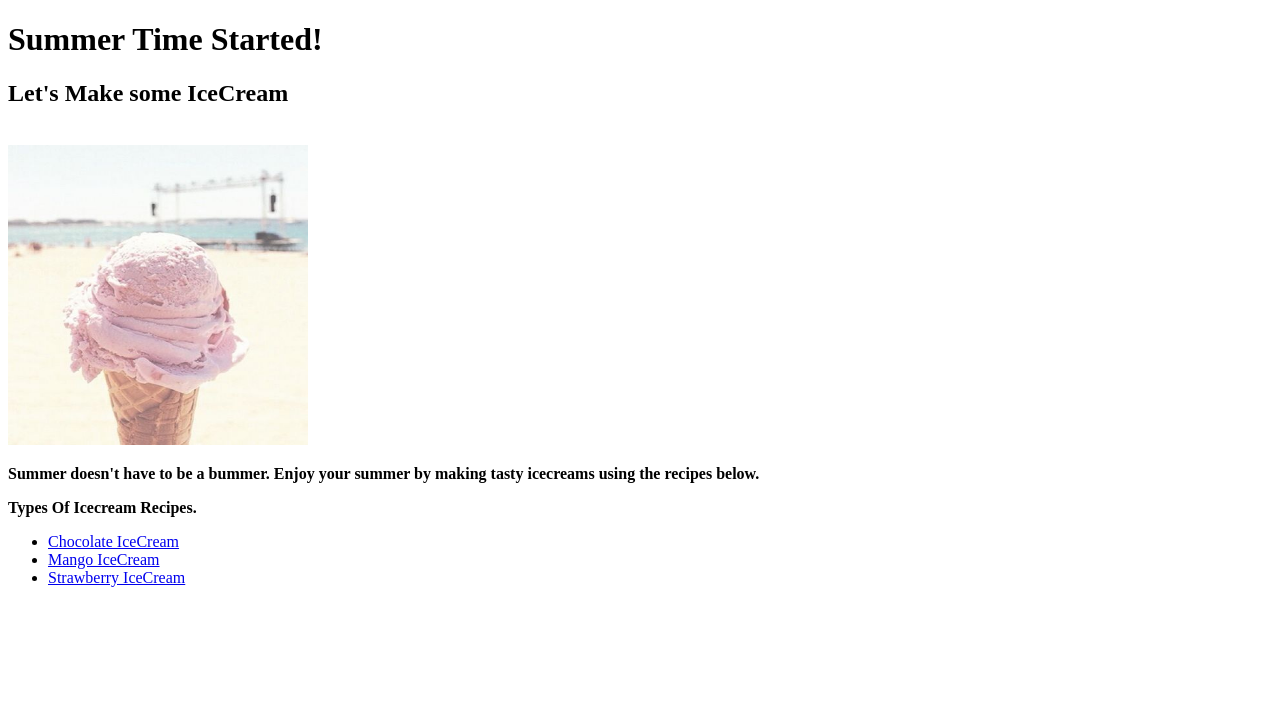
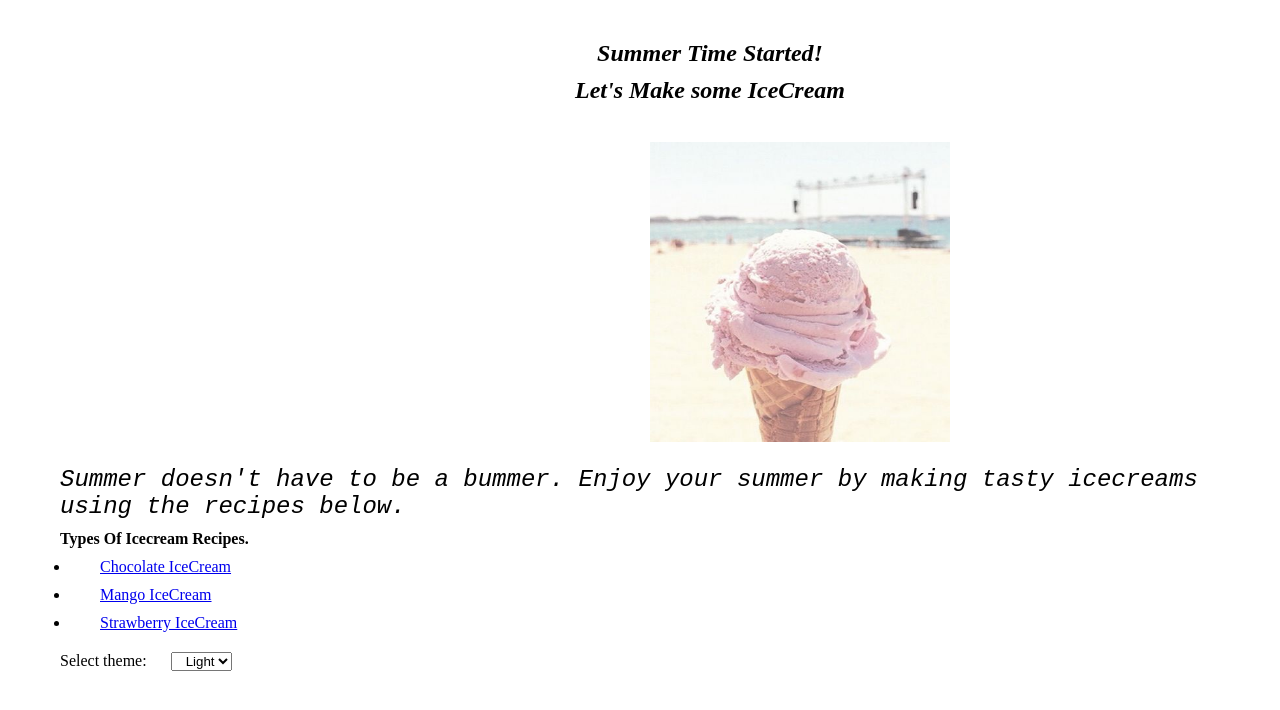
Before and after one commit to Umairlari786/Recipe-Of-icecream, a plain HTML site: page index.html in a window 1280 px wide. Drawn offline with Linux system fonts and the light colour scheme.

Commit message:
adding first commit

```diff
--- /dev/null
+++ b/index.css
@@ -0,0 +1,31 @@
+*{
+    margin: 10px;
+    padding-left: 10px;
+}
+
+h1{
+    padding-left: 130px;
+    font-size: x-large;
+    font-style: italic;
+    text-align: center;
+}
+
+h2{
+    padding-left: 130px;
+    font-size: x-large;
+    font-style: italic;
+    text-align: center;
+}
+
+
+img{
+    padding-left: 600px;
+    align-items: center;
+}
+
+p{
+    font-size: x-large;
+    font-family: 'Courier New', Courier, monospace;
+    font-weight: 100;
+    font-style: italic;
+}
--- a/index.html
+++ b/index.html
@@ -4,6 +4,7 @@
     <meta charset="UTF-8">
     <meta http-equiv="X-UA-Compatible" content="IE=edge">
     <meta name="viewport" content="width=device-width, initial-scale=1.0">
+    <link rel="stylesheet" href="index.css">
     <title>Recipe-Of-icecream</title>
 </head>
 <body>
@@ -12,10 +13,7 @@
     <Br>
         <img src="icecream.jpg" height="300px" width="300px">
     <br>
-    <p>
-        <strong>
-            Summer doesn't have to be a bummer. Enjoy your summer by making tasty icecreams using the recipes below.
-        </strong>
+    <p>      Summer doesn't have to be a bummer. Enjoy your summer by making tasty icecreams using the recipes below.
     </p>
     <strong>Types Of Icecream Recipes.</strong>
      <ul>
@@ -23,5 +21,12 @@
        <li> <a href="recipes/mango.html">Mango IceCream</a></li>
        <li><a href="recipes/Strawberry.html" >Strawberry IceCream</a></li>
      </ul>
+
+     <label for="theme">Select theme: </label>
+     <select id="theme">
+         <option value="white">Light</option>
+         <option value="black">Dark</option>
+     </select>
+     <script src="index.js"></script>
 </body>
 </html>
--- /dev/null
+++ b/index.js
@@ -0,0 +1,14 @@
+const select = document.querySelector("select");
+const html = document.querySelector("html");
+document.body.style.padding = "10px";
+
+
+function update(bgcolor,textcolor){
+
+    html.style.backgroundColor = bgcolor;
+    html.style.color =textcolor;
+}
+
+select.addEventListener("change", ()=>
+select.value ==="black"? update("black", "white"): update("white","black")
+);
```
